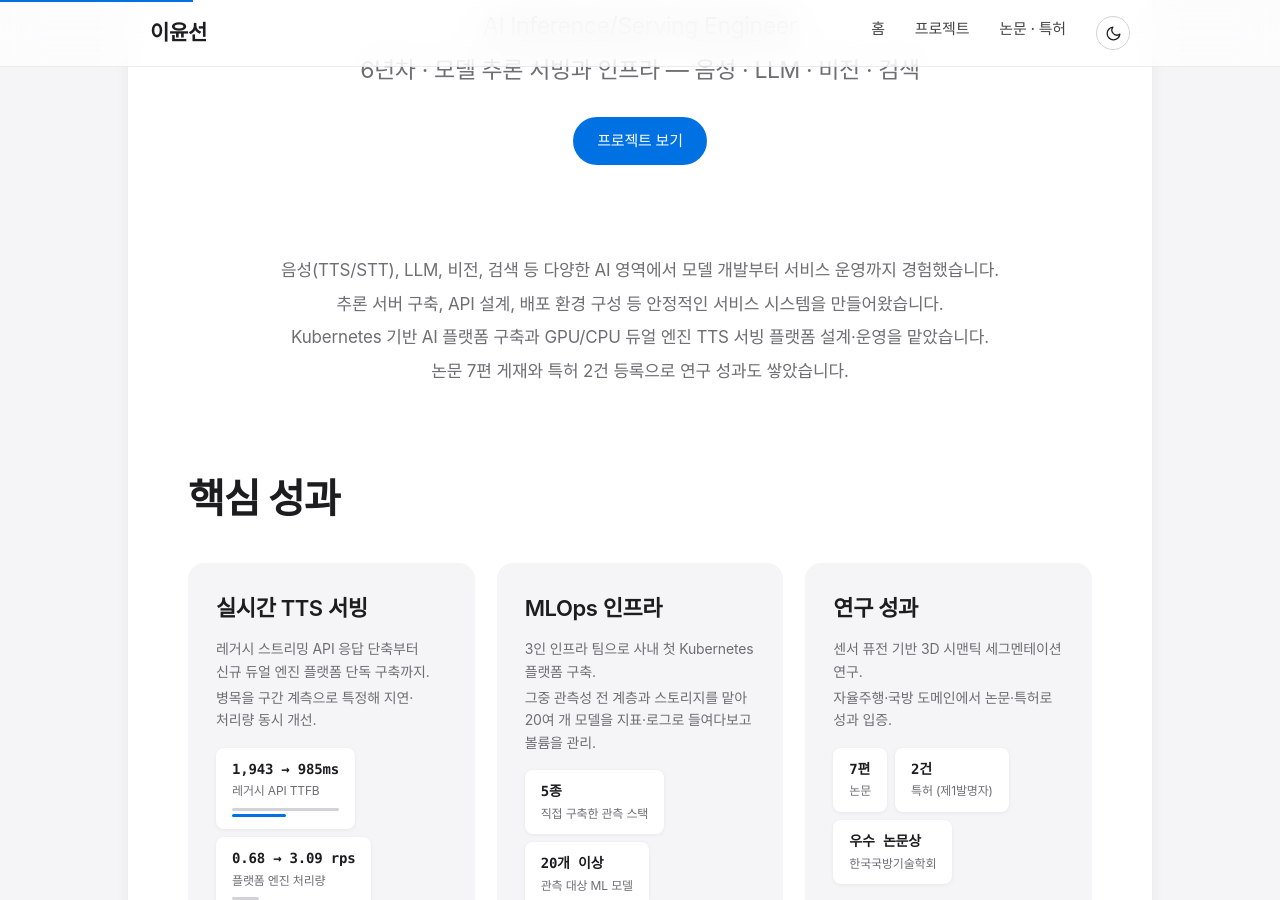
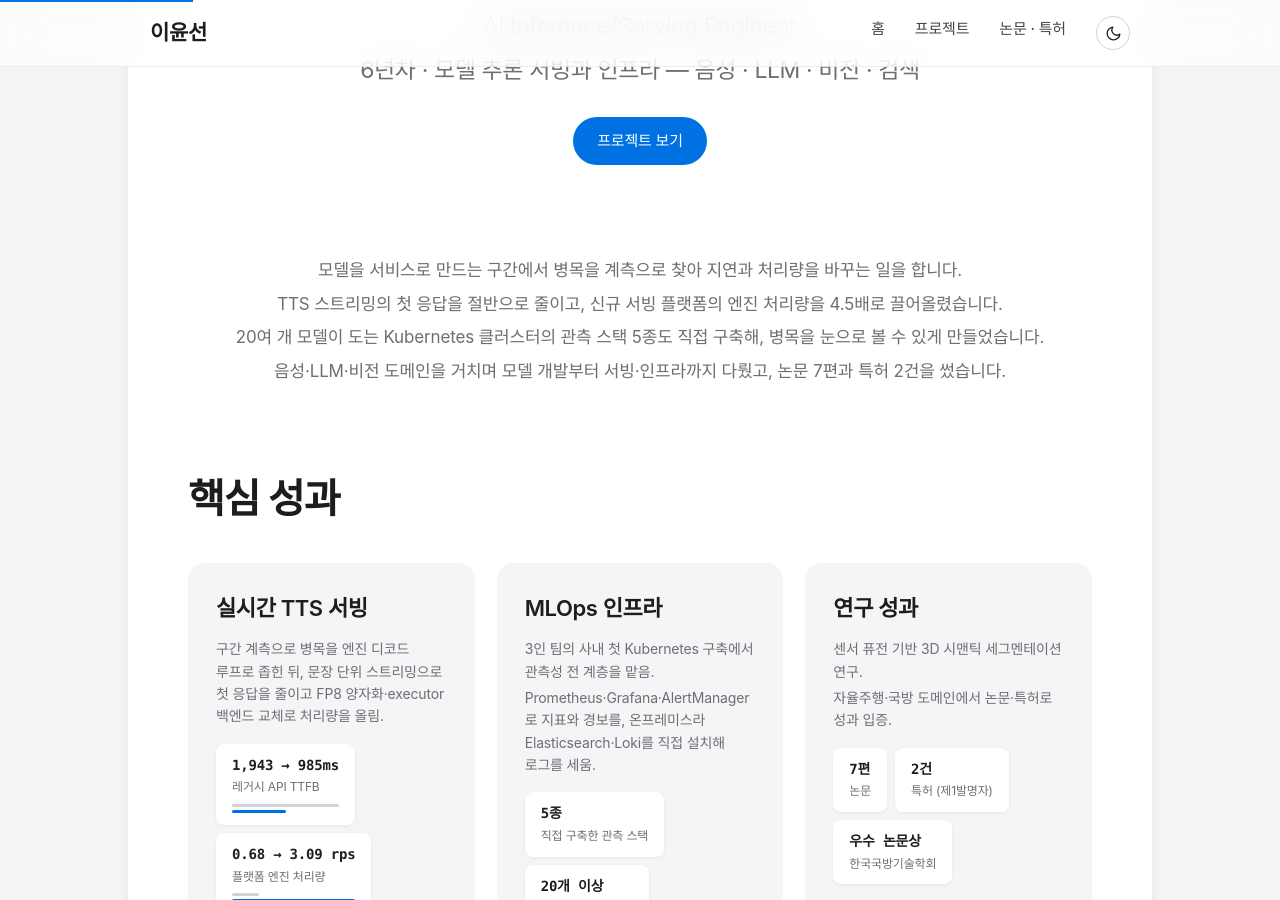
Before and after one commit to ckc5800/ckc5800.github.io, a Jekyll site: the page built from index.html, in a window 1280 px wide and 900 px high, scrolled down 319 px. Built offline with Jekyll 4.4.1, drawn with Linux system fonts in a browser that asks for light colours; some web fonts are replaced.

Commit message:
정체성 문장 전면 배치 + 성과에 액션 부착
컨설턴트 지적 2·3번 반영.

정체성: 홈 소개와 이력서 요약의 문장 순서를 뒤집음. 기존 첫 문장이
'음성, LLM, 비전, 검색 등 다양한 AI 영역에서'라는 백화점식 나열이라
주력이 안 보였음. 정체성('병목을 계측으로 찾아 지연·처리량을 바꾸는
일') → 근거 수치 → 도메인 범위 순으로 재배열.

액션: 지표 옆에 무엇을 해서 그 숫자가 나왔는지를 붙임. 홈 TTS 카드는
'구간 계측으로 병목을 엔진 디코드 루프로 좁힌 뒤 문장 단위 스트리밍…
FP8 양자화·executor 백엔드 교체', K8s 카드는 관측 스택 구성 요소를
명시. Qwen3 카드 앞면에도 처리량 4.5배의 근거를 넣음.

Co-Authored-By: Claude Fable 5 <noreply@anthropic.com>

```diff
--- a/index.html
+++ b/index.html
@@ -18,7 +18,7 @@ title: 홈
 </section>
 
 <section class="block">
-    <p class="intro"><span class="sentence">음성(TTS/STT), LLM, 비전, 검색 등 다양한 AI 영역에서 모델 개발부터 서비스 운영까지 경험했습니다.</span><span class="sentence">추론 서버 구축, API 설계, 배포 환경 구성 등 안정적인 서비스 시스템을 만들어왔습니다.</span><span class="sentence">Kubernetes 기반 AI 플랫폼 구축과 GPU/CPU 듀얼 엔진 TTS 서빙 플랫폼 설계·운영을 맡았습니다.</span><span class="sentence">논문 7편 게재와 특허 2건 등록으로 연구 성과도 쌓았습니다.</span></p>
+    <p class="intro"><span class="sentence">모델을 서비스로 만드는 구간에서 병목을 계측으로 찾아 지연과 처리량을 바꾸는 일을 합니다.</span><span class="sentence">TTS 스트리밍의 첫 응답을 절반으로 줄이고, 신규 서빙 플랫폼의 엔진 처리량을 4.5배로 끌어올렸습니다.</span><span class="sentence">20여 개 모델이 도는 Kubernetes 클러스터의 관측 스택 5종도 직접 구축해, 병목을 눈으로 볼 수 있게 만들었습니다.</span><span class="sentence">음성·LLM·비전 도메인을 거치며 모델 개발부터 서빙·인프라까지 다뤘고, 논문 7편과 특허 2건을 썼습니다.</span></p>
 </section>
 
 <section class="block">
@@ -27,7 +27,7 @@ title: 홈
     <div class="projects-grid">
         <a class="project-card" href="/projects.html#tts">
             <h3>실시간 TTS 서빙</h3>
-            <p><span class="sentence">레거시 스트리밍 API 응답 단축부터 신규 듀얼 엔진 플랫폼 단독 구축까지.</span><span class="sentence">병목을 구간 계측으로 특정해 지연·처리량 동시 개선.</span></p>
+            <p><span class="sentence">구간 계측으로 병목을 엔진 디코드 루프로 좁힌 뒤, 문장 단위 스트리밍으로 첫 응답을 줄이고 FP8 양자화·executor 백엔드 교체로 처리량을 올림.</span></p>
             <div class="metrics">
                 <div class="metric"><span class="metric-value">1,943 → 985ms</span><span class="metric-label">레거시 API TTFB</span></div>
                 <div class="metric"><span class="metric-value">0.68 → 3.09 rps</span><span class="metric-label">플랫폼 엔진 처리량</span></div>
@@ -41,7 +41,7 @@ title: 홈
 
         <a class="project-card" href="/projects.html#k8s">
             <h3>MLOps 인프라</h3>
-            <p><span class="sentence">3인 인프라 팀으로 사내 첫 Kubernetes 플랫폼 구축.</span><span class="sentence">그중 관측성 전 계층과 스토리지를 맡아 20여 개 모델을 지표·로그로 들여다보고 볼륨을 관리.</span></p>
+            <p><span class="sentence">3인 팀의 사내 첫 Kubernetes 구축에서 관측성 전 계층을 맡음.</span><span class="sentence">Prometheus·Grafana·AlertManager로 지표와 경보를, 온프레미스라 Elasticsearch·Loki를 직접 설치해 로그를 세움.</span></p>
             <div class="metrics">
                 <div class="metric"><span class="metric-value">5종</span><span class="metric-label">직접 구축한 관측 스택</span></div>
                 <div class="metric"><span class="metric-value">20개 이상</span><span class="metric-label">관측 대상 ML 모델</span></div>
--- a/projects.html
+++ b/projects.html
@@ -99,7 +99,7 @@ title: 프로젝트
     <p class="project-meta">2026.03 ~ 현재 · PM · 풀스택 단독 개발 (백엔드 · 프론트 · 인프라)</p>
     <dl class="ps">
         <dt>문제</dt><dd>상담센터에 제안할 자사 TTS 솔루션이 없었음. 실시간 상담에 쓰려면 응답 속도와 음성 선택지를 갖춘 제품을 새로 만들어야 했음</dd>
-        <dt>해결</dt><dd><span class="sentence">Qwen3-TTS 기반으로 신규 구축 — vLLM(GPU)·Supertonic(CPU) 듀얼 엔진의 추론 서빙 아키텍처를 단독 설계.</span><span class="sentence">지연은 구간 계측으로 분해해 병목(엔진 디코드 루프)만 정조준.</span><span class="sentence">고객사 PoC·시연까지 진행</span></dd>
+        <dt>해결</dt><dd><span class="sentence">Qwen3-TTS 기반으로 신규 구축 — vLLM(GPU)·Supertonic(CPU) 듀얼 엔진의 추론 서빙 아키텍처를 단독 설계.</span><span class="sentence">지연은 구간 계측으로 분해해 병목을 엔진 디코드 루프로 좁힌 뒤 문장 단위 스트리밍으로 첫 응답을 당기고, 처리량은 FP8 양자화·executor 백엔드 교체·vLLM 0.24 마이그레이션으로 4.5배까지 올림.</span><span class="sentence">고객사 PoC·시연까지 진행</span></dd>
     </dl>
     <div class="metrics">
         <div class="metric"><span class="metric-value">1,008 → 652ms</span><span class="metric-label">burst p95 TTFB</span></div>
```
Also changed, not shown: 2 other files.
